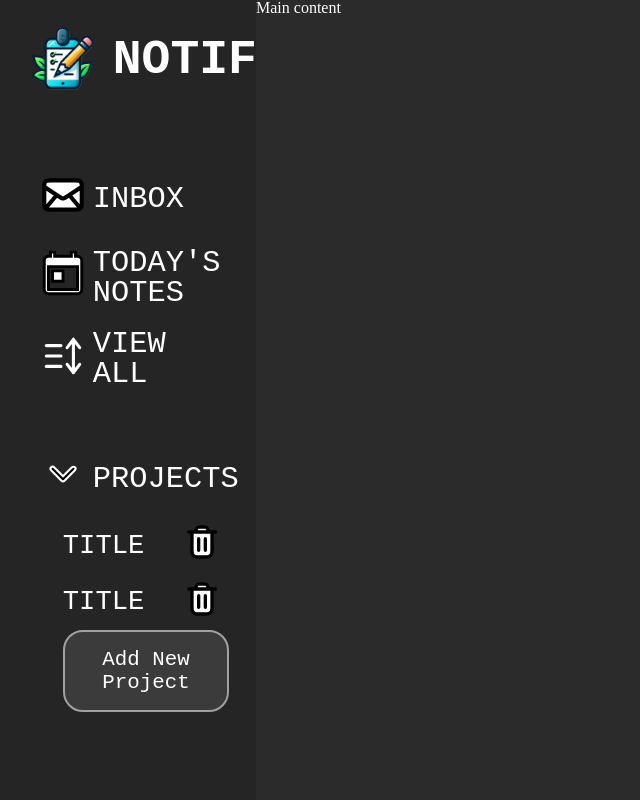
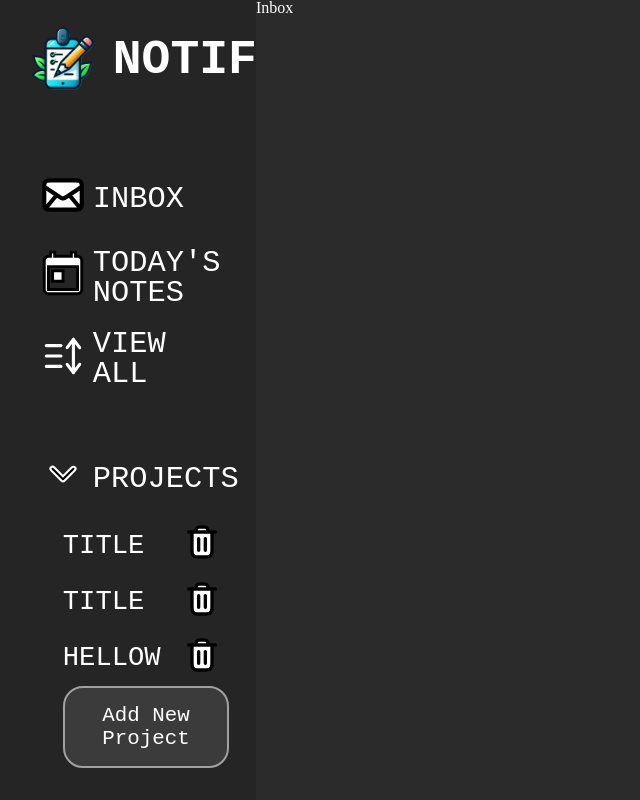
Before and after one commit to sshrxt/To-Do-List, a website built with webpack: page src/index.html in a window 1280 px wide. Both pictures are taken after a click on the button "Add New Project". Shown: the whole page, without its empty margins (0-640 px from the left). Built offline with nearby package versions, Linux system fonts and the light colour scheme; a web font is replaced by a local one.

Commit message:
implement sidebar module

```diff
--- a/src/index.html
+++ b/src/index.html
@@ -64,6 +64,14 @@
       </div>
     </div>
 
-    <div class="main-content">Main content</div>
+    <div class="main-content">
+      <div class="inbox-content">
+        <div class="inbox-header">
+          <h1>Inbox</h1>
+        </div>
+        <div class="inbox-projects"></div>
+        <div class="inbox-weekly"></div>
+      </div>
+    </div>
   </body>
 </html>
--- a/src/index.js
+++ b/src/index.js
@@ -1,9 +1,28 @@
 import "./main.css";
+
+import trash from './assets/trash.svg'
+import { SideBarProjects } from "./modules/sidebar/sidebar-proj";
 
 const dropdown = document.querySelector('#project-drop');
 const projectAll = document.querySelector('.project-all');
+const add = document.querySelector('.add');
 
 dropdown.addEventListener('click', ()=>{
     dropdown.classList.toggle('rotated');
     projectAll.classList.toggle('hidden');
 });
+
+
+
+add.addEventListener("click", ()=> {
+    const projectDiv = document.querySelector('.project-all');
+    const newProj = SideBarProjects({title: "hellow"});
+    const lastChild = projectDiv.lastElementChild;
+
+    if(lastChild) {
+        projectDiv.insertBefore(newProj, lastChild);
+    }
+    else {
+        projectDiv.appendChild(newProj);
+    }
+})
--- a/src/main.css
+++ b/src/main.css
@@ -215,3 +215,7 @@ body {
     transform: scale(1.05);
     transition: all .3s;
 }
+
+
+
+/*--------------------------------main content --------------------------------*/
--- /dev/null
+++ b/src/modules/sidebar/sidebar-proj.js
@@ -0,0 +1,21 @@
+import trash from '../../assets/trash.svg';;
+
+export function SideBarProjects(project) {
+    const projectItem = document.createElement('div');
+    projectItem.classList.add('project-item');
+
+    const projectTitle = document.createElement('h2');
+    projectTitle.innerText = `${project.title}`;
+
+    const trashDiv = document.createElement('div');
+    trashDiv.classList.add('trash');
+
+    const trashIcon = document.createElement('img');
+    trashIcon.src = trash;
+    trashDiv.appendChild(trashIcon);
+
+    projectItem.appendChild(projectTitle);
+    projectItem.appendChild(trashDiv);
+
+    return projectItem;
+}
--- a/src/sidebar.js
+++ /dev/null
@@ -1,5 +0,0 @@
-
-
-export function SideBar() {
-
-}
```
Also changed, not shown: src/modules/sidebar/sidebar.js (deleted).
